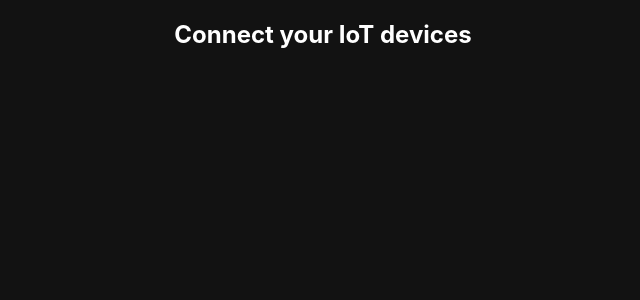
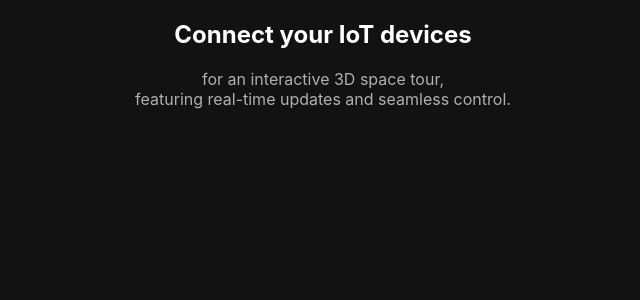
Before and after one commit to kawthar-shameseldeen/Space-Journey-Front, a React (Create React App) app in the folder space-journey/: page /iot in a window 1280 px wide. Shown: the top 300 px of the page, without its empty margins (317-957 px from the left). Built offline with nearby package versions, Linux system fonts and the light colour scheme.

Commit message:
added text

```diff
--- a/space-journey/src/pages/iot/iot.jsx
+++ b/space-journey/src/pages/iot/iot.jsx
@@ -7,6 +7,10 @@ const IoTPage = () => {
         <div className="iot-page">
             <div className="iot-content">
                 <h2>Connect your IoT devices</h2>
+                <p>
+                    for an interactive 3D space tour, <br />
+                    featuring real-time updates and seamless control.
+                </p>
 
             </div>
 
```
